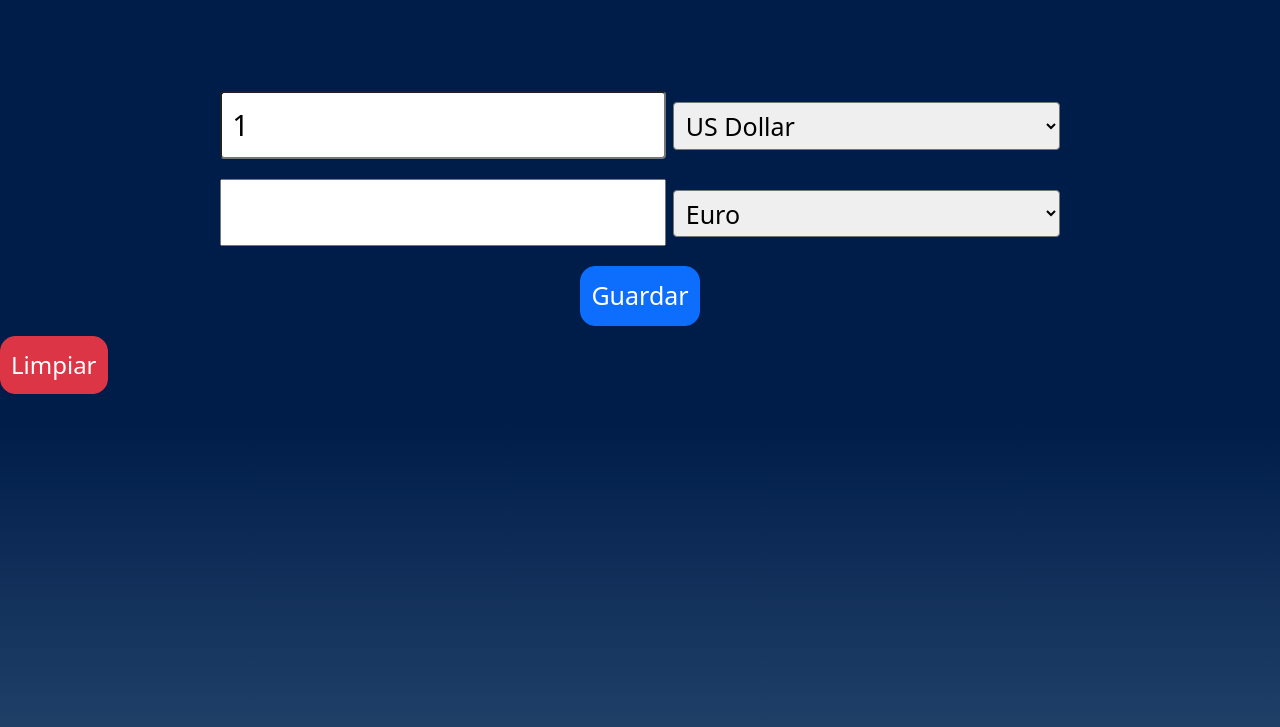
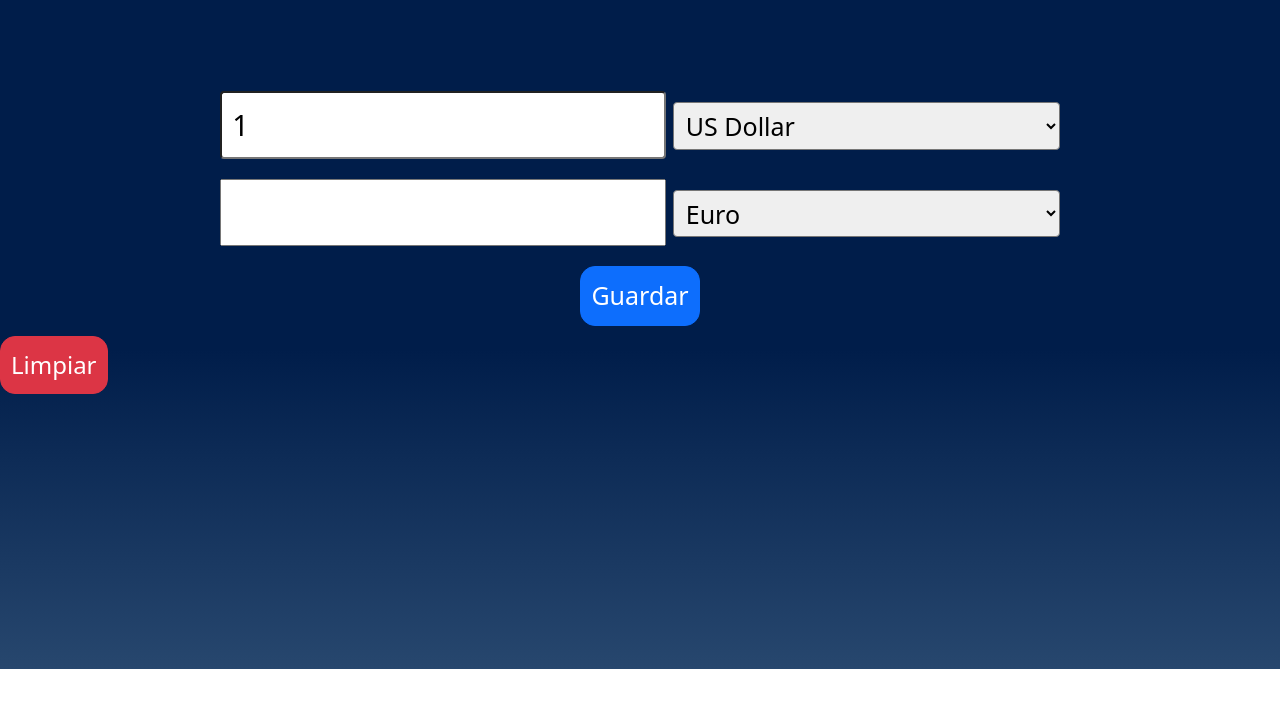
Before and after one commit to DarkDelll/Proyecto-Paez, a plain HTML site: page index.html in a window 1280 px wide. Shown: the part 131-858 px from the top of the page. After the commit the page ends 800 px from the top, so only its background shows below. Drawn offline with nearby package versions, Linux system fonts and the light colour scheme; no server answers.

Commit message:
cambios al style

```diff
--- a/css/style.css
+++ b/css/style.css
@@ -1,3 +1,12 @@
+* {
+    padding: 0px;
+    margin: 0px;
+    box-sizing: border-box;
+}
+html, body, #root{
+    height: 100%;
+}
+
 .cuerpo{
     background-image: linear-gradient(to bottom,#001D4A 60%,#27476E);
     background-repeat: no-repeat;
@@ -57,8 +66,8 @@ p{
 }
 .footer{
     display: flex;
-    margin-top: 400px;
 }
+
 #botonLimpiar{
     font-size: 24px;
     padding: 10px;
```
